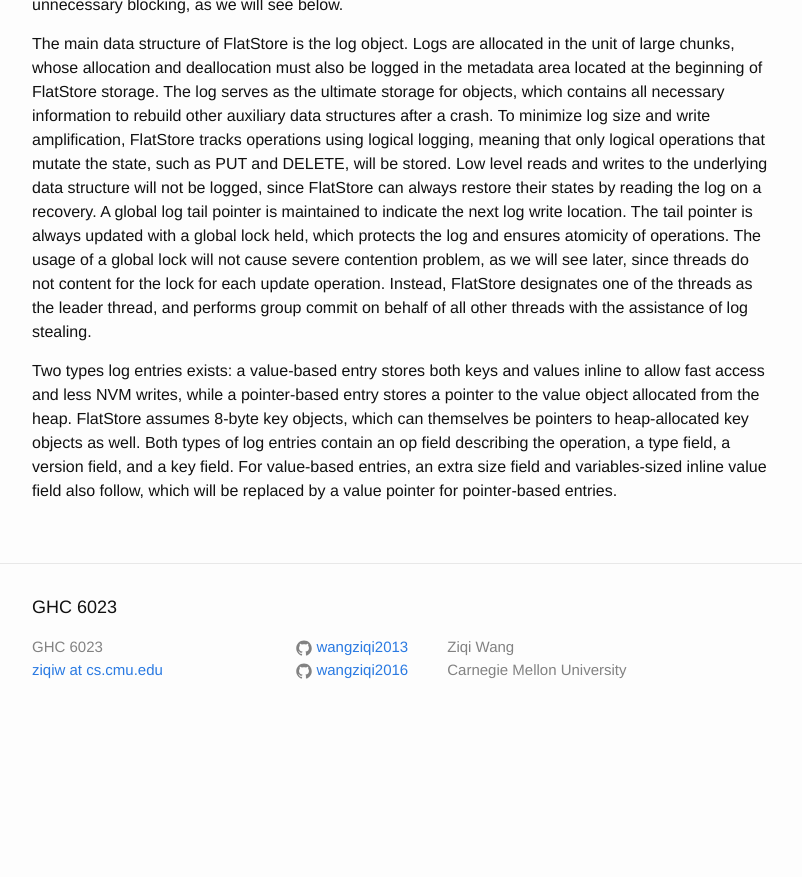
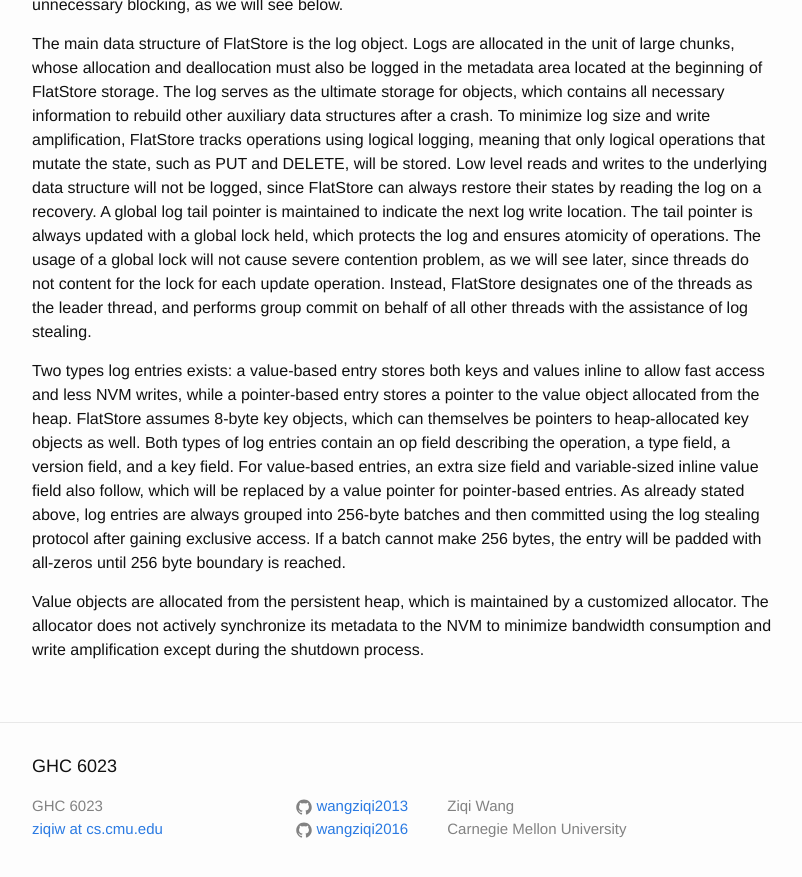
Before and after one commit to wangziqi2013/wangziqi2013.github.io, a Jekyll site: the page built from _posts/2020-07-25-flatstore.markdown, in a window 1280 px wide and 900 px high, scrolled down 1444 px. Shown: the top 877 px of the window, without its empty margins (238-1040 px from the left). Built offline with Jekyll 4.4.1, drawn with Linux system fonts in a browser that asks for light colours; before the commit the page ends 2185 px from its top, so only the background shows below that.

Commit message:
Adding heap

```diff
--- a/_posts/2020-07-25-flatstore.markdown
+++ b/_posts/2020-07-25-flatstore.markdown
@@ -67,5 +67,12 @@ Two types log entries exists: a value-based entry stores both keys and values in
 writes, while a pointer-based entry stores a pointer to the value object allocated from the heap. FlatStore assumes 8-byte
 key objects, which can themselves be pointers to heap-allocated key objects as well.
 Both types of log entries contain an op field describing the operation, a type field, a version field, and a key field.
-For value-based entries, an extra size field and variables-sized inline value field also follow, which will be
+For value-based entries, an extra size field and variable-sized inline value field also follow, which will be
 replaced by a value pointer for pointer-based entries.
+As already stated above, log entries are always grouped into 256-byte batches and then committed using the log stealing
+protocol after gaining exclusive access. If a batch cannot make 256 bytes, the entry will be padded with all-zeros until
+256 byte boundary is reached.
+
+Value objects are allocated from the persistent heap, which is maintained by a customized allocator. The allocator
+does not actively synchronize its metadata to the NVM to minimize bandwidth consumption and write amplification
+except during the shutdown process.
```
